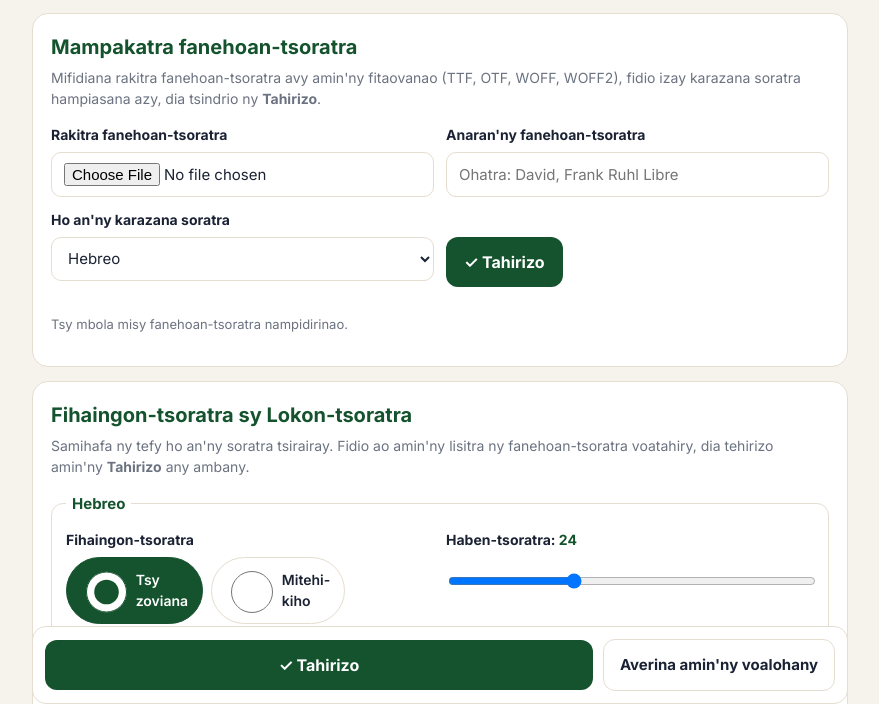
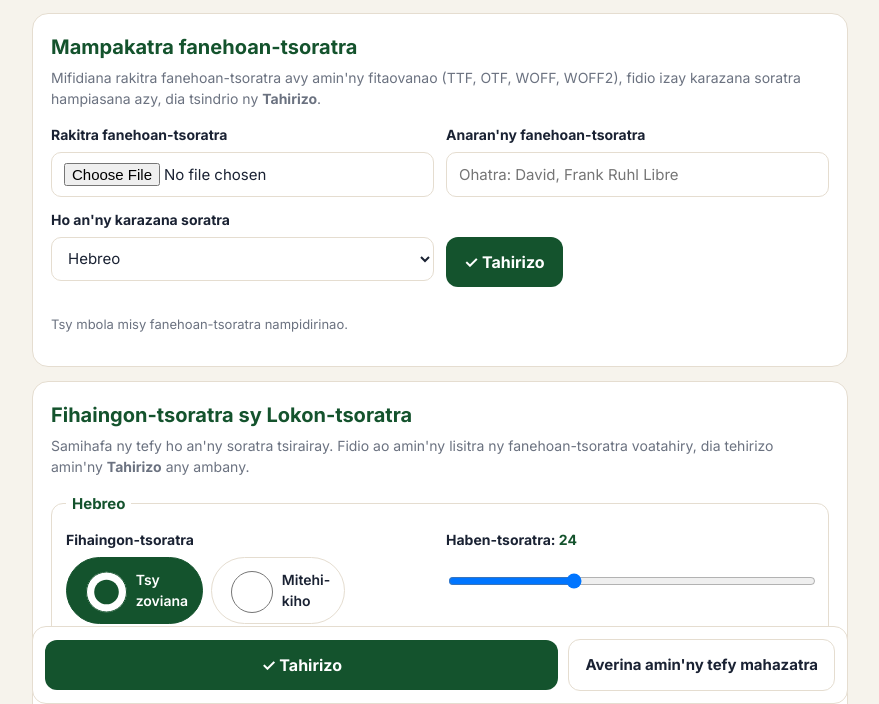
Before and after one commit to tahinajoela-cloud/LilmodBeveytHasefer, a plain HTML site: page tefy.html in a window 1280 px wide. Shown: the part 96-800 px from the top of the page, without its empty margins (200-1079 px from the left). Drawn offline with Linux system fonts and the light colour scheme; a web font is replaced by a local one.

Commit message:
Update tefy.html

```diff
--- a/tefy.html
+++ b/tefy.html
@@ -41,7 +41,7 @@
 <section class="tefy-card"><h2>Topi-maso</h2><p>Ity no ho fisehon'ny lesona rehefa voatahiry ny tefy.</p>
 <div class="tefy-preview"><div class="pv-he">שָׁלוֹם.</div><div class="pv-pron">shalom.</div><div class="pv-fr">Bonjour.</div><div class="pv-mg">Fiadanana.</div></div></section>
 
-<div class="tefy-actions"><button id="saveBtn" class="btn-save" type="button">✓ Tahirizo</button><button id="resetBtn" class="btn-reset" type="button">Averina amin'ny voalohany</button><span id="saveStatus" class="save-status" role="status"></span></div>
+<div class="tefy-actions"><button id="saveBtn" class="btn-save" type="button">✓ Tahirizo</button><button id="resetBtn" class="btn-reset" type="button">Averina amin'ny tefy mahazatra</button><span id="saveStatus" class="save-status" role="status"></span></div>
 </main>
 <script src="local-fonts.js"></script>
 <script>
```
